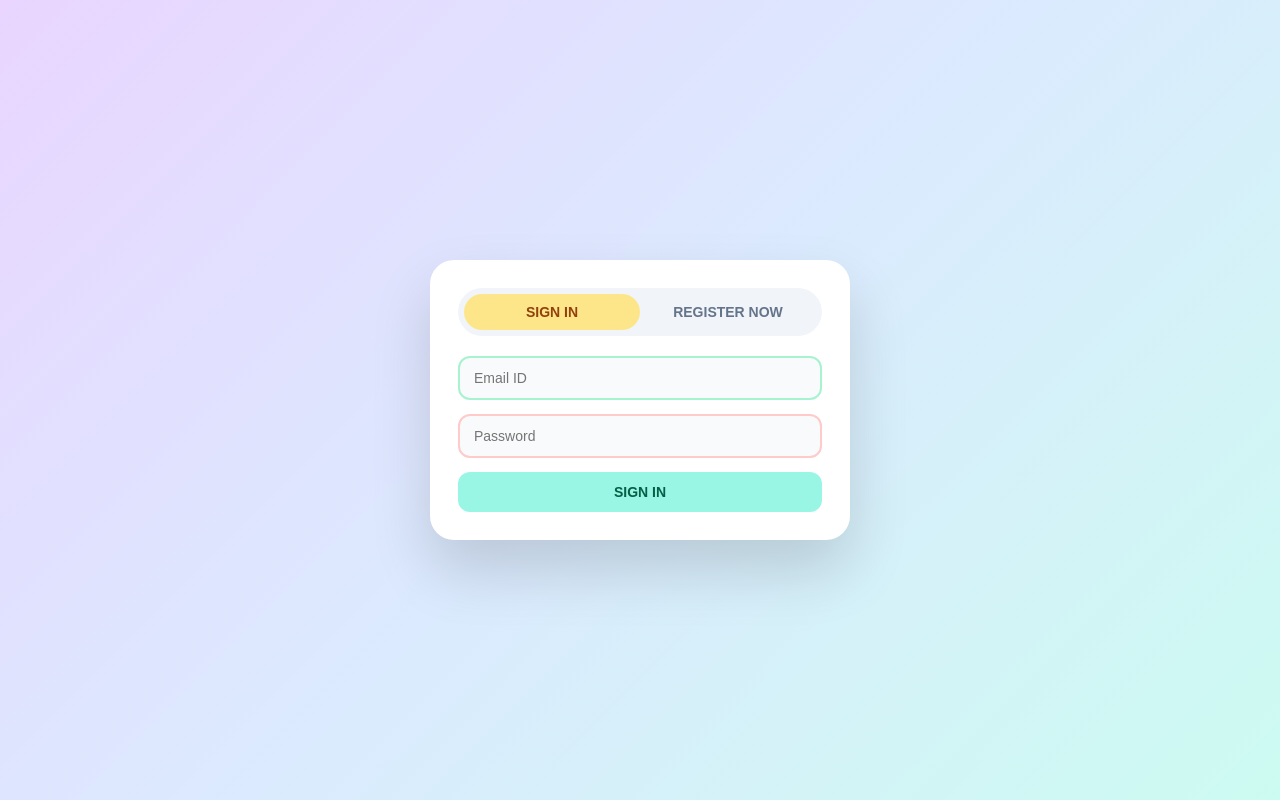
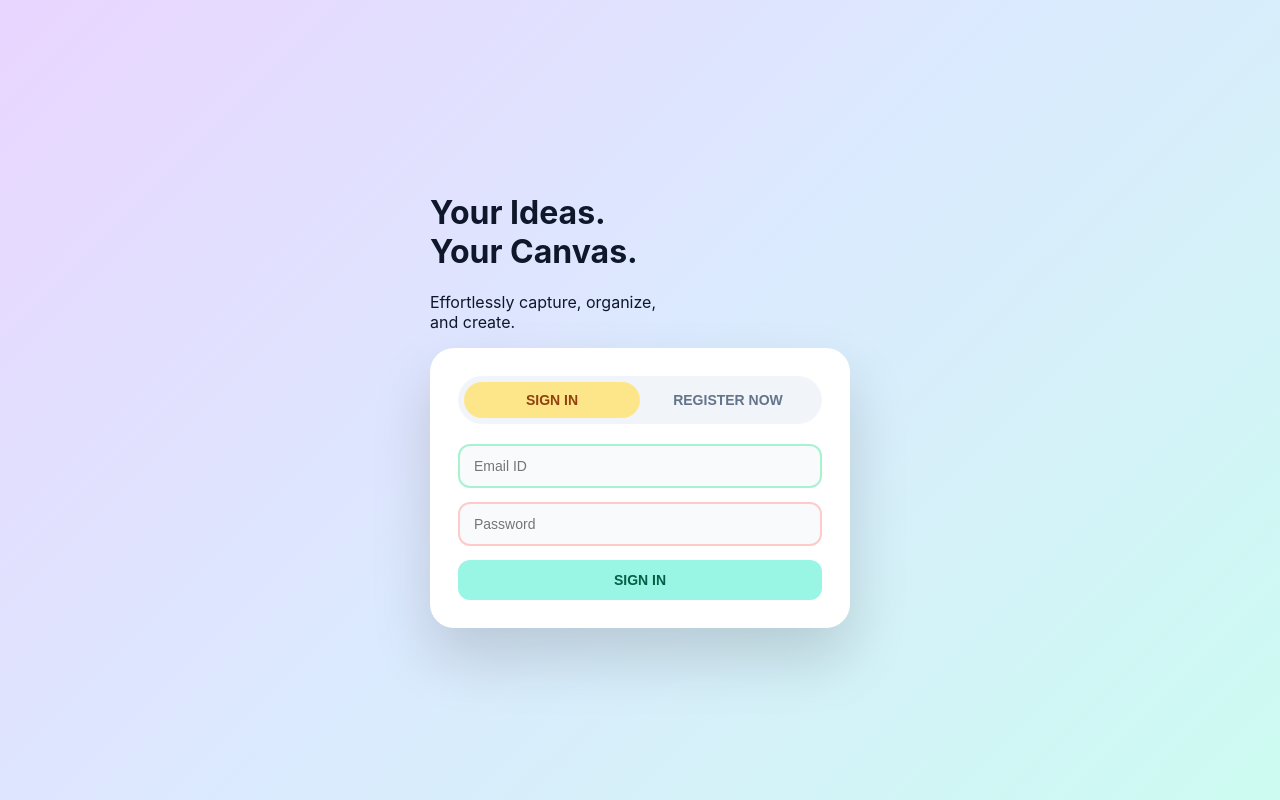
Before and after one commit to arshithaManaf7034/notes-frontend, a Next.js app: page / in a window 1280 px wide. Built offline with nearby package versions, Linux system fonts and the light colour scheme; no server answers.

Commit message:
Update index.js

```diff
--- a/pages/index.js
+++ b/pages/index.js
@@ -28,8 +28,22 @@ export default function AuthPage() {
 
   return (
     <div className="auth-wrapper">
+      <div className="auth-layout">
+
+        {/* LEFT TEXT SECTION */}
+        <div className="auth-left">
+          <h1>
+            Your Ideas.<br />
+            Your Canvas.
+          </h1>
+          <p>
+            Effortlessly capture, organize,<br />
+            and create.
+          </p>
+        </div>
+
+        {/* RIGHT AUTH CARD */}
         <div className="auth-card">
-        {/* Tabs */}
           <div className="auth-tabs">
             <button
               className={`auth-tab ${mode === "login" ? "active" : ""}`}
@@ -46,7 +60,6 @@ export default function AuthPage() {
             </button>
           </div>
 
-        {/* Form */}
           <div className="auth-body">
             <input
               placeholder="Email ID"
@@ -66,6 +79,8 @@ export default function AuthPage() {
             </button>
           </div>
         </div>
+
+      </div>
     </div>
   );
 }
```
Lines whose indentation alone changed are shown as unchanged.
